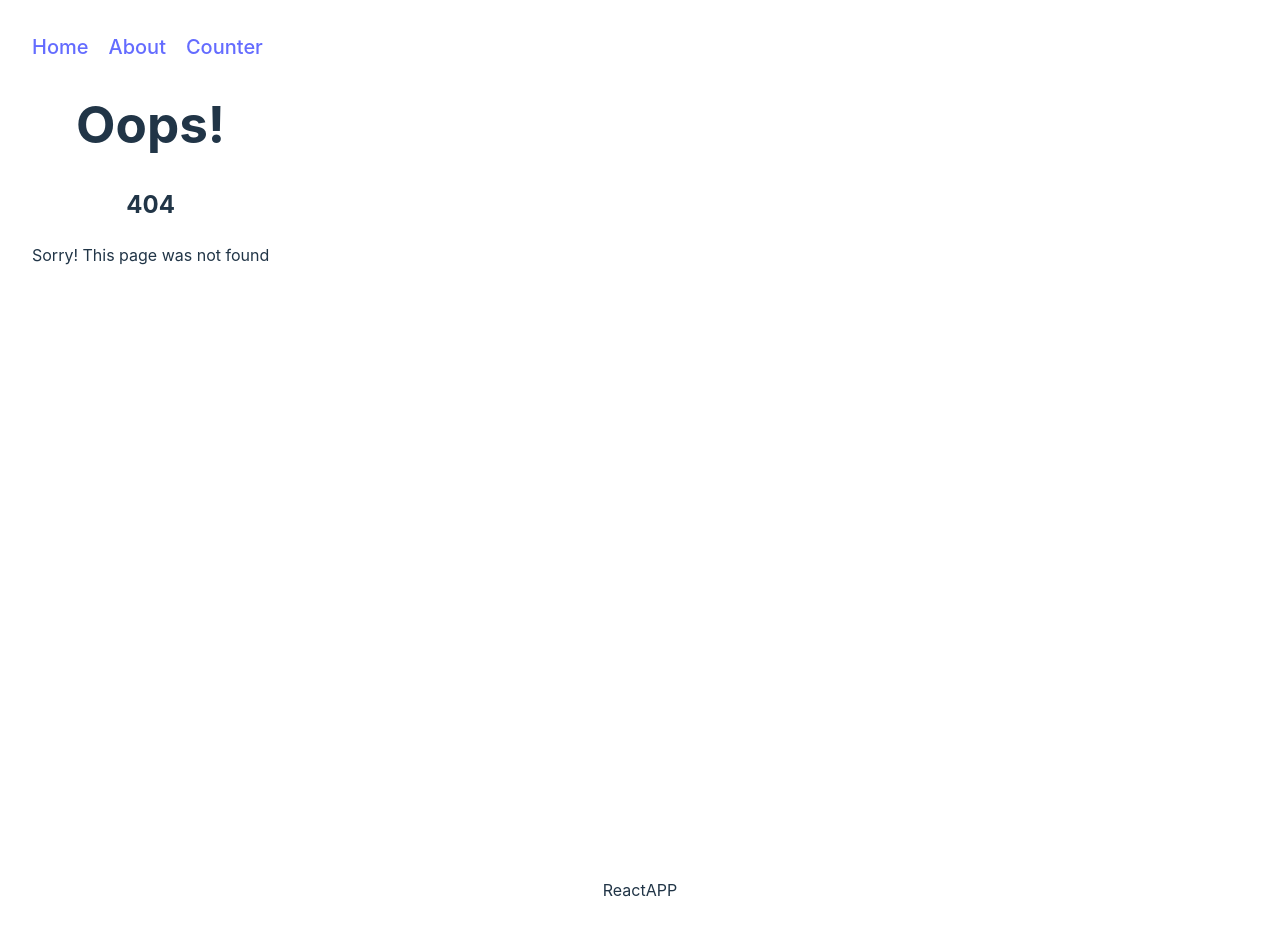
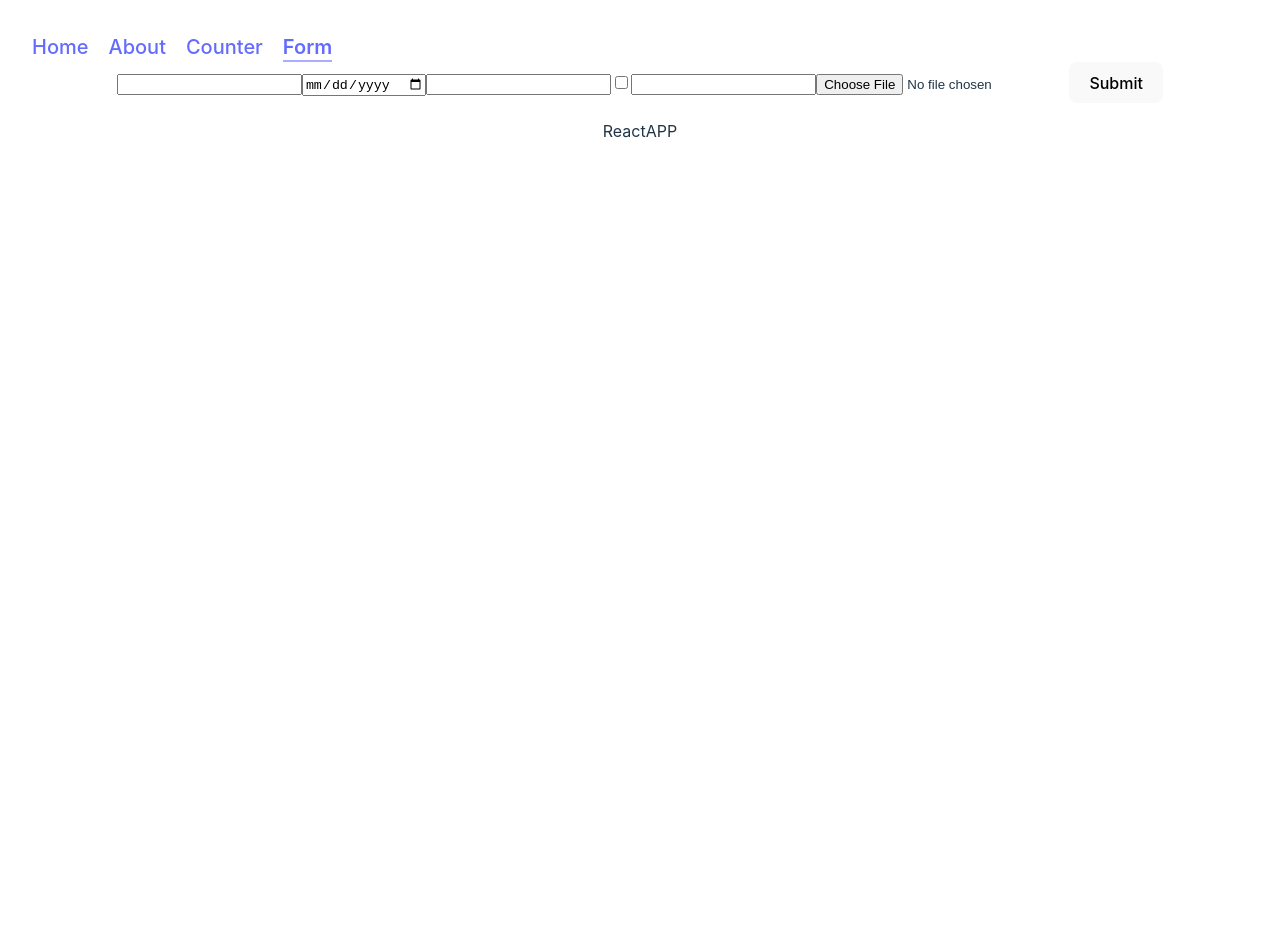
Before and after one commit to 4Quark/React, a React (Vite) app in the folder vite-project/: page /form in a window 1280 px wide. Before the commit this address had no page. Shown: the top 934 px of the page. After the commit the page ends 800 px from the top, so only its background shows below. Built offline with nearby package versions, Linux system fonts and the light colour scheme.

Commit message:
fix: fix bugs from components task

```diff
--- a/vite-project/src/App.tsx
+++ b/vite-project/src/App.tsx
@@ -4,6 +4,7 @@ import About from './pages/about';
 import Homepage from './pages/homepage';
 import NotFound from './pages/notFound';
 import Counter from './pages/counter';
+import Form from './components/Form';
 
 function App() {
 
@@ -13,16 +14,18 @@ function App() {
         <NavLink className='navigation' to="/">Home</NavLink>
         <NavLink className='navigation' to="/about">About</NavLink>
         <NavLink className='navigation' to="/counter">Counter</NavLink>
+        <NavLink className='navigation' to="/form">Form</NavLink>
       </header>
 
-      <body>
+      <main>
         <Routes>
           <Route path="/" element={<Homepage />} />
           <Route path="/about" element={<About />} />
           <Route path="/counter" element={<Counter />} />
+          <Route path="/form" element={<Form />} />
           <Route path="*" element={<NotFound />} />
         </Routes>
-      </body>
+      </main>
 
       <footer>
         <p> ReactAPP </p>
--- a/vite-project/src/components/Form.tsx
+++ b/vite-project/src/components/Form.tsx
@@ -21,18 +21,19 @@ class Form extends React.Component<formProps, formState> {
 
     handleForm = (e: React.MouseEvent<HTMLButtonElement, MouseEvent>) => {
         e.preventDefault();
+        console.log('hi');
     }
 
     render() {
         return (
             <div className='form_content'>
                 <form>
-                    <input type='text'>name, surname</input>
-                    <input type='date'>birthday</input>
-                    <input type='select'>countries</input>
-                    <input type='checkbox'>"I consent to my personal data"</input>
-                    <input type='switcher'>male/female</input>
-                    <input type='file'>profile picture</input>
+                    <input type='text'></input>
+                    <input type='date'></input>
+                    <input type='select'></input>
+                    <input type='checkbox'></input>
+                    <input type='switcher'></input>
+                    <input type='file'></input>
                     <button onClick={ this.handleForm }>Submit </button>
                 </form>
             </div>
--- a/vite-project/src/components/Search.tsx
+++ b/vite-project/src/components/Search.tsx
@@ -33,7 +33,7 @@ class ClassCounter extends React.Component<SearchProps, SearchState> {
     render() {
         return (
             <div className='search_field'>
-                <input type="text" value={this.state.value} onChange={this.changeInput} />
+                <input className='searchInput' type="text" value={this.state.value} onChange={this.changeInput} />
                 <button className='search_btn' onClick={this.submitInput} >Search</button>
             </div>
         )
--- a/vite-project/src/pages/homepage.tsx
+++ b/vite-project/src/pages/homepage.tsx
@@ -14,7 +14,7 @@ const Homepage = () => {
             <h1>RS School React</h1>
             <Search/>
             <div className='cards_container'>
-                {cards.map(card => <Card post={card} />)}
+                {cards.map(card => <Card post={card} key={card.id} />)}
             </div>
         </div>
     );
```
Also changed, not shown: vite-project/src/styles/Search.css (+4 -4 lines).
